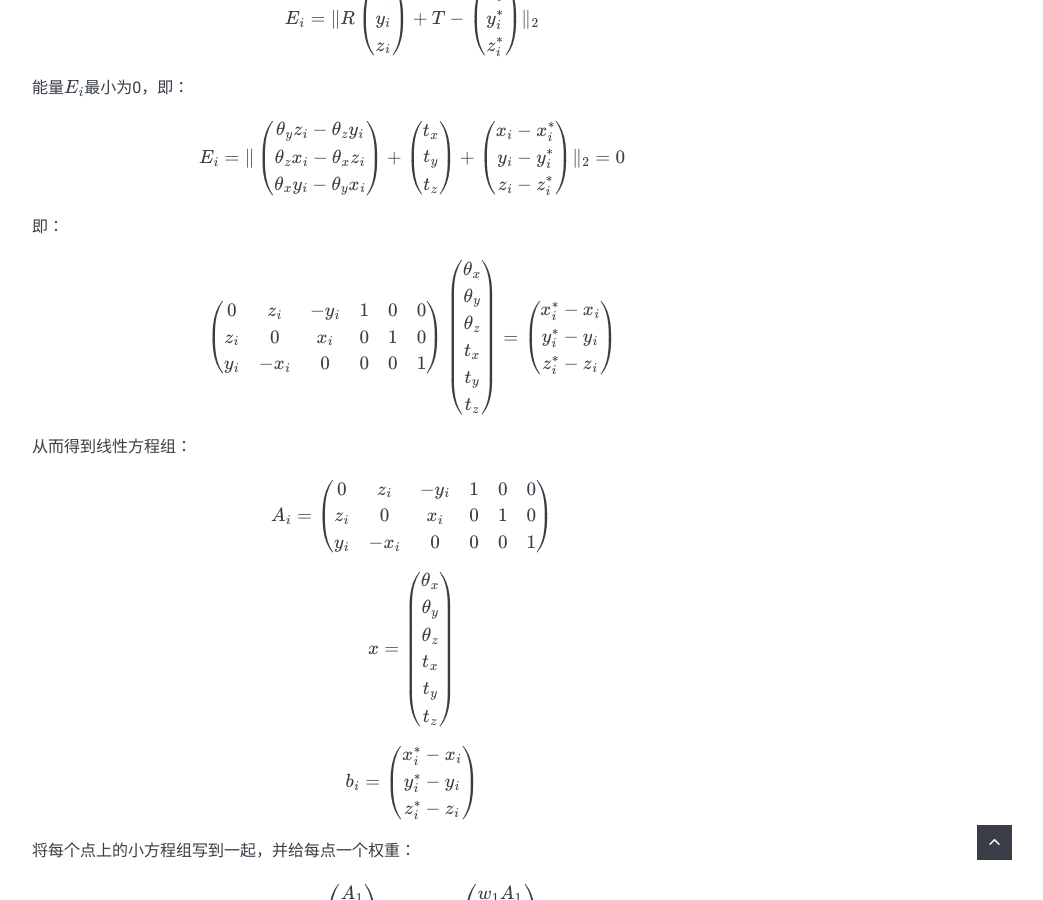
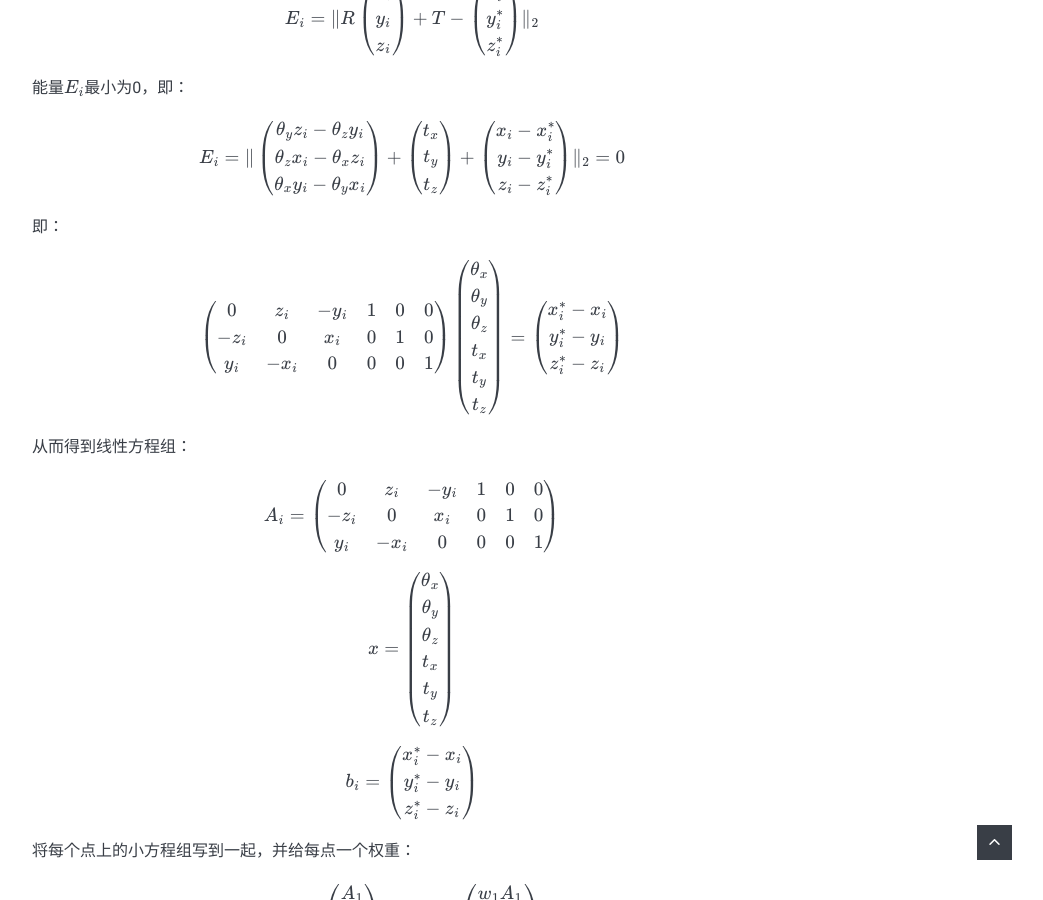
Before and after one commit to Wanglongke/wanglongke.github.io, a Jekyll site: the page built from _posts/2026-02-28-icp.markdown, in a window 1280 px wide and 900 px high, scrolled down 4305 px. Shown: the whole window, without its empty margins (228-1271 px from the left). Built offline with Jekyll 4.4.1, drawn with Linux system fonts in a browser that asks for light colours; nearby versions of some CDN libraries; formulas are drawn with MathJax 3.

Commit message:
“update”

```diff
--- a/_posts/2026-02-28-icp.markdown
+++ b/_posts/2026-02-28-icp.markdown
@@ -343,7 +343,7 @@ $$
 $$
 \left( \begin{array}{}
 0     & z_{i}  & -y_{i} & 1 & 0 & 0 \\
-z_{i} & 0      & x_{i}  & 0 & 1 & 0 \\
+-z_{i} & 0      & x_{i}  & 0 & 1 & 0 \\
 y_{i} & -x_{i} & 0      & 0 & 0 & 1
 \end{array}{} \right)
 
@@ -369,7 +369,7 @@ $$
 A_{i} =
 \left( \begin{array}{}
 0     & z_{i}  & -y_{i} & 1 & 0 & 0 \\
-z_{i} & 0      & x_{i}  & 0 & 1 & 0 \\
+-z_{i} & 0      & x_{i}  & 0 & 1 & 0 \\
 y_{i} & -x_{i} & 0      & 0 & 0 & 1
 \end{array}{} \right)
 $$
```
